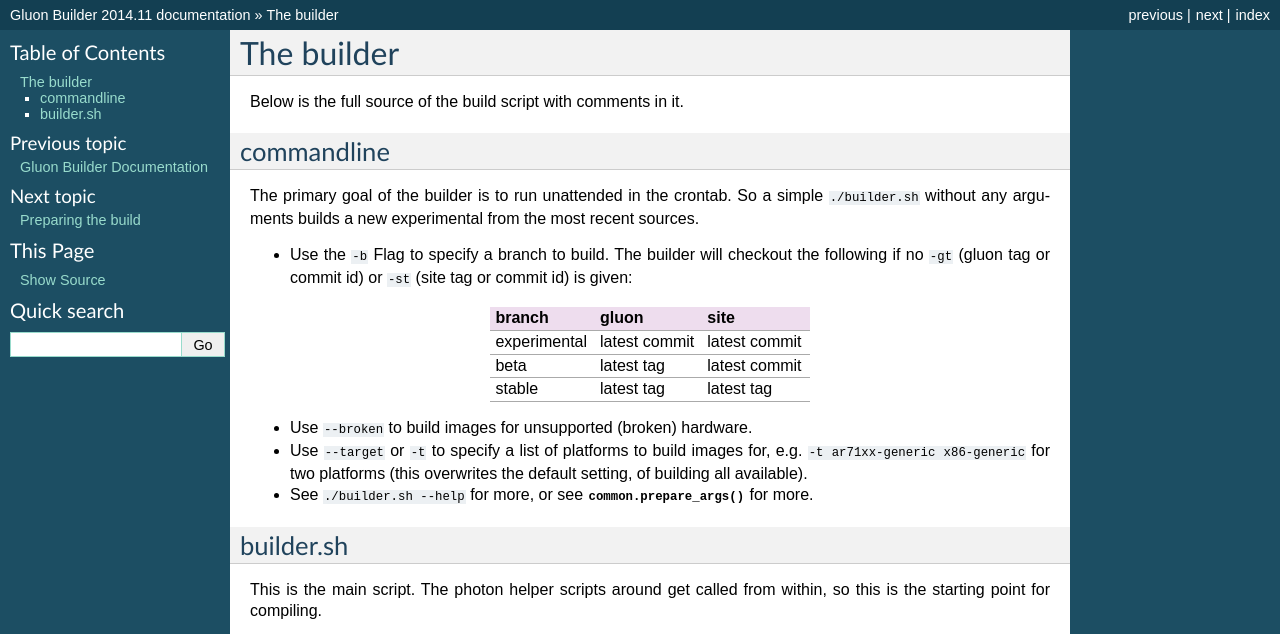
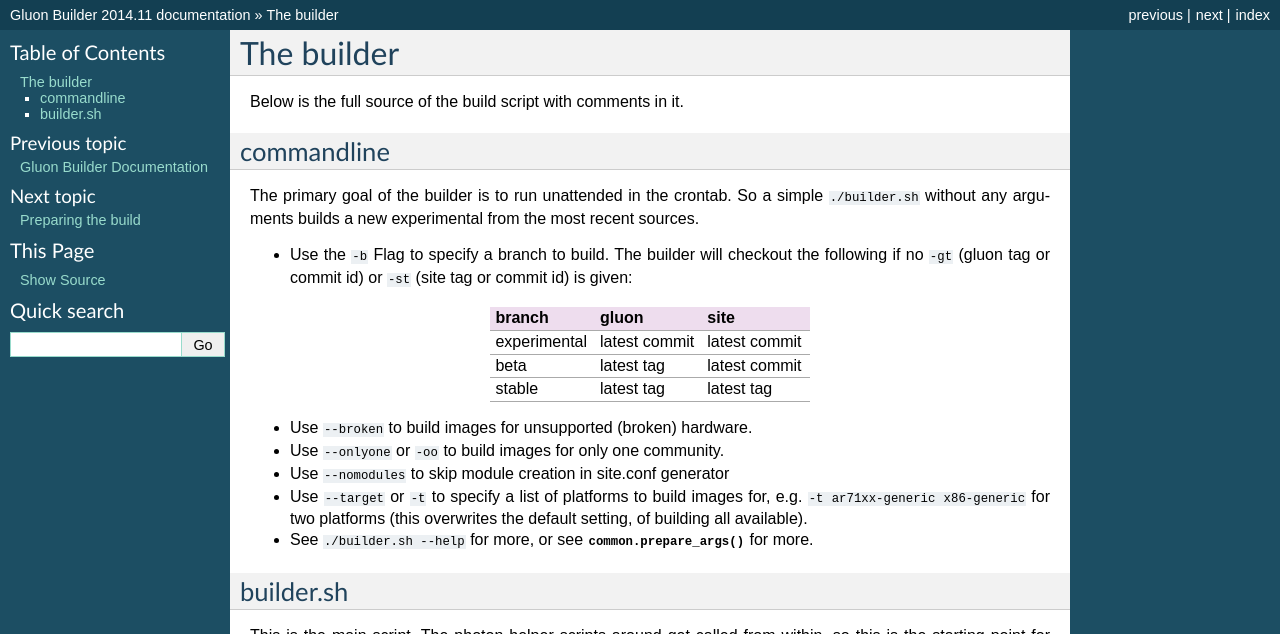
Before and after one commit to freifunk-mwu/gluon-builder-ffmwu, a Sphinx documentation site: the page built from docs/builder.rst, in a window 1280 px wide, cut to the strip 0-634 px from the top of the page. Built offline with Sphinx 7.4.7, drawn with Linux system fonts in a browser that asks for light colours.

Commit message:
mention prepare commandline switches in documentation

```diff
--- a/docs/builder.rst
+++ b/docs/builder.rst
@@ -22,6 +22,8 @@
 ============ ================ ==============
 
 * Use ``--broken`` to build images for unsupported (broken) hardware.
+* Use ``--onlyone`` or ``-oo`` to build images for only one community.
+* Use ``--nomodules`` to skip module creation in site.conf generator
 * Use ``--target`` or ``-t`` to specify a list of platforms to build images for, e.g. ``-t ar71xx-generic x86-generic`` for two platforms (this overwrites the default setting, of building all available).
 
 * See ``./builder.sh --help`` for more, or see :func:`common.prepare_args` for more.
```
